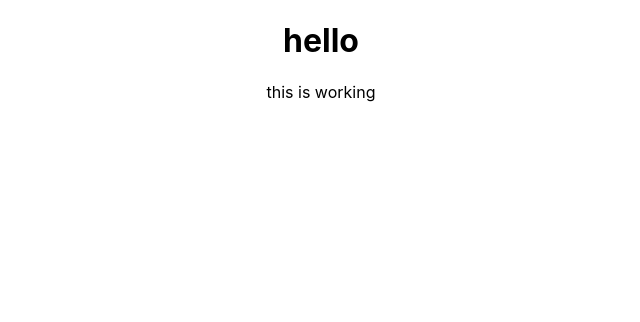
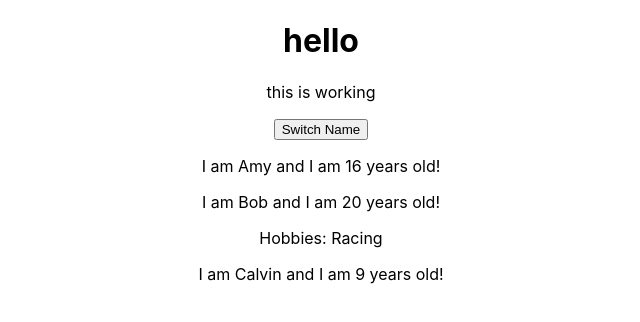
Before and after one commit to wenyuzheng/react-app-1, a React (Create React App) app: page / in a window 1280 px wide. Shown: the top 322 px of the page, without its empty margins (319-959 px from the left). Built offline with nearby package versions, Linux system fonts and the light colour scheme.

Commit message:
created Person folder

```diff
--- a/src/App.js
+++ b/src/App.js
@@ -1,16 +1,43 @@
 import React, { Component } from 'react';
 import './App.css';
+import Person from './Person/Person';
 
 class App extends Component{
+  state = {
+    persons: [
+      { name: "Amy", age: 16 },
+      { name: "Bob", age: 20 },
+      { name:"Calvin", age: 9 }
+    ],
+    otherState: 'Other values'
+  }
+
+  switchNameHandler = () => {
+    // Should not change state directly like this, React can't recgonised it.
+    // DON'T DO THIS: this.state.persons[0].name = 'Daisy';
+
+    this.setState({
+      persons: [
+        { name: "Daisy", age: 16 },
+        { name: "Bob", age: 20 },
+        { name: "Calvin", age: 9 }
+      ]
+    })
+  }
+
   render(){
     return (
       <div className="App">
         <h1>hello</h1>
         <p> this is working</p>
+        <button onClick={this.switchNameHandler}>Switch Name</button>
+        <Person name={this.state.persons[0].name} age={this.state.persons[0].age}/>
+        <Person name={this.state.persons[1].name} age={this.state.persons[1].age}> Hobbies: Racing </Person>
+        <Person name={this.state.persons[2].name} age={this.state.persons[2].age}/>
       </div>
 
       // This doesn't work because can only render one root component so it has to be inside 'div'
-      //<p> this is working</p>
+      // <p> this is working</p>
     );
 
     // This works but not recommended when there are many nested components.
--- /dev/null
+++ b/src/Person/Person.js
@@ -0,0 +1,12 @@
+import React from 'react';
+
+const person = (props) => {
+    return (
+        <div>
+            <p> I am {props.name} and I am {props.age} years old!</p>
+            <p> {props.children} </p>
+        </div>
+    )
+};
+
+export default person;
```
